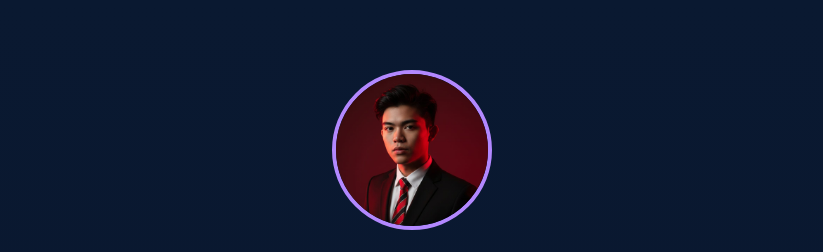
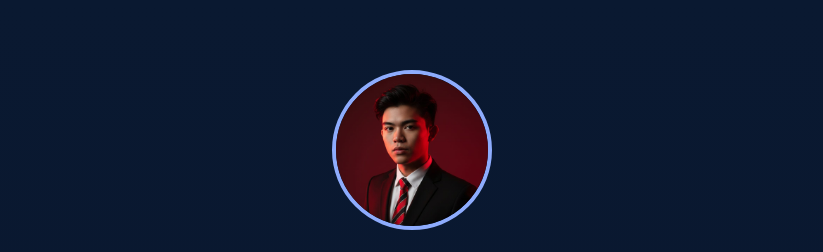
Before and after one commit to dedeanggra527-prog/anggra-website, a plain HTML site: page index.html in a window 1280 px wide. Shown: the top 252 px of the page, without its empty margins (228-1051 px from the left). Drawn offline with Linux system fonts and the light colour scheme.

Commit message:
Update style.css
rubah warna profil

```diff
--- a/CSS/style.css
+++ b/CSS/style.css
@@ -25,7 +25,7 @@ body {
     height: 160px;
     border-radius: 50%;
     object-fit: cover;
-    border: 4px solid #b388ff;
+    border: 4px solid #8eacfd;
     margin-bottom: 20px;
 }
 
```
